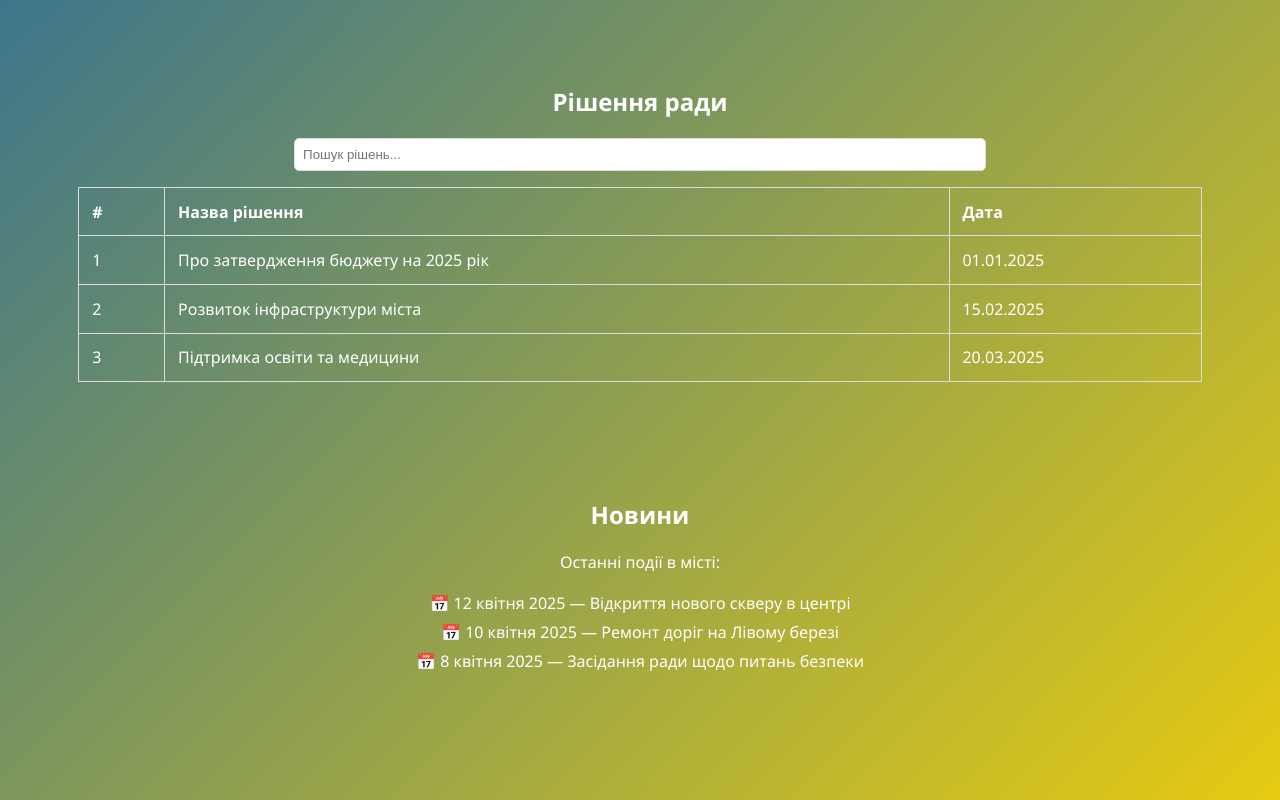
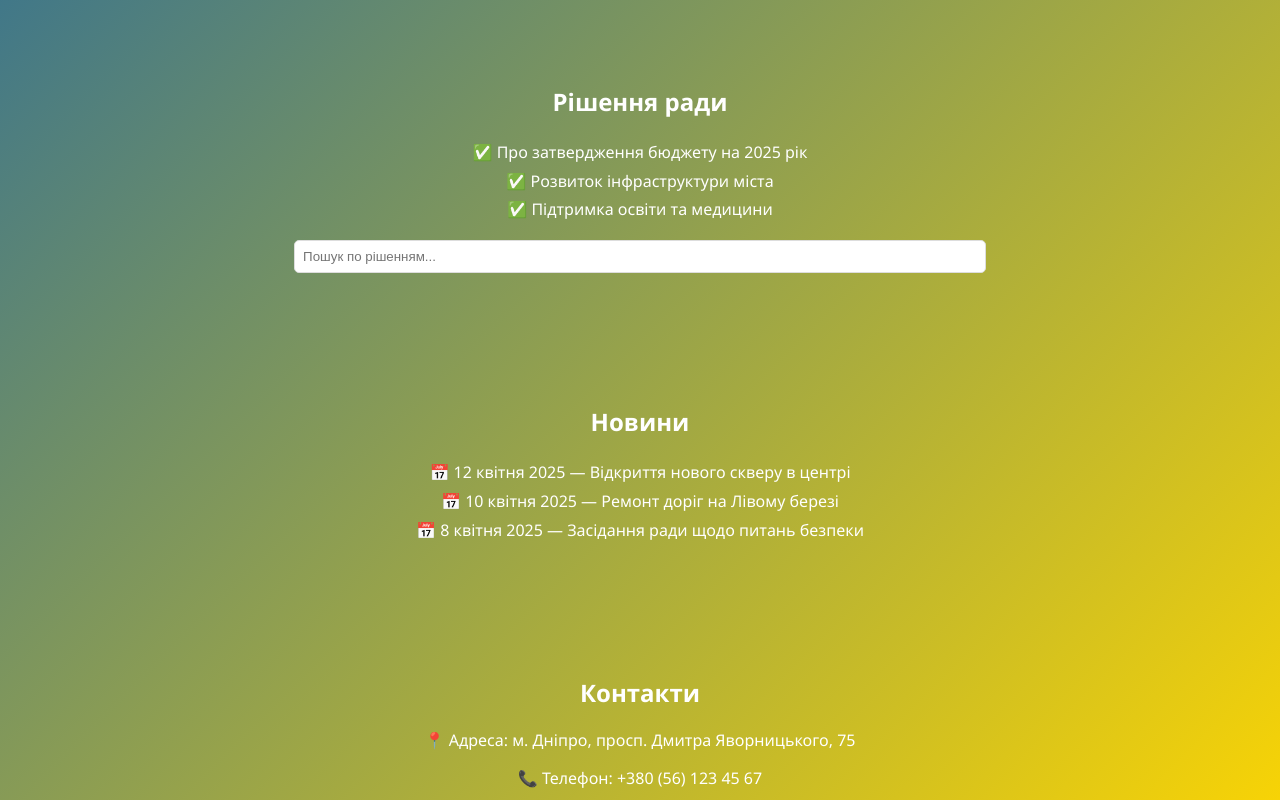
Before and after one commit to YuraBandera/ukraine-gta-MRD, a plain HTML site: page index.html in a window 1280 px wide. Shown: the part 740-1540 px from the top of the page. Drawn offline with nearby package versions, Linux system fonts and the light colour scheme.

Commit message:
Update index.html

```diff
--- a/index.html
+++ b/index.html
@@ -4,9 +4,15 @@
     <meta charset="UTF-8" />
     <meta name="viewport" content="width=device-width, initial-scale=1.0" />
     <title>Міська Рада Дніпра</title>
+
+    <!-- Підключення стилів -->
     <link rel="stylesheet" href="css/style.css" />
+
+    <!-- Підключення бібліотеки для анімацій AOS -->
+    <link href="https://unpkg.com/aos@2.3.1/dist/aos.css" rel="stylesheet">
+
+    <!-- Підключення JavaScript для змінної теми та інших функцій -->
     <script src="js/script.js" defer></script>
-    <link href="https://unpkg.com/aos@2.3.1/dist/aos.css" rel="stylesheet">
 </head>
 <body>
     <header>
@@ -22,13 +28,16 @@
                     <li><a href="#contacts">Контакти</a></li>
                 </ul>
             </nav>
-            <div class="theme-toggle">
-                <button id="theme-btn">🌙 / ☀️</button>
-            </div>
+        </div>
+
+        <!-- Кнопка для зміни теми -->
+        <div class="theme-toggle">
+            <button id="theme-btn">🌙 / ☀️</button>
         </div>
     </header>
 
     <main>
+        <!-- Розділ "Головна" -->
         <section id="home" class="section" data-aos="fade-up">
             <div class="container">
                 <h2>Вітаємо у Дніпровській Міській Раді</h2>
@@ -37,6 +46,7 @@
             </div>
         </section>
 
+        <!-- Розділ "Про місто" -->
         <section id="about" class="section" data-aos="fade-right">
             <div class="container">
                 <h2>Про місто</h2>
@@ -44,44 +54,26 @@
             </div>
         </section>
 
+        <!-- Розділ "Рішення ради" -->
         <section id="decisions" class="section" data-aos="fade-left">
             <div class="container">
                 <h2>Рішення ради</h2>
-                <input type="text" id="searchInput" placeholder="Пошук рішень..." />
-                <p id="searchResult"></p>
-                <table id="decisionsTable">
-                    <thead>
-                        <tr>
-                            <th>#</th>
-                            <th>Назва рішення</th>
-                            <th>Дата</th>
-                        </tr>
-                    </thead>
-                    <tbody>
-                        <tr>
-                            <td>1</td>
-                            <td>Про затвердження бюджету на 2025 рік</td>
-                            <td>01.01.2025</td>
-                        </tr>
-                        <tr>
-                            <td>2</td>
-                            <td>Розвиток інфраструктури міста</td>
-                            <td>15.02.2025</td>
-                        </tr>
-                        <tr>
-                            <td>3</td>
-                            <td>Підтримка освіти та медицини</td>
-                            <td>20.03.2025</td>
-                        </tr>
-                    </tbody>
-                </table>
+                <ul class="decisions-list">
+                    <li>✅ Про затвердження бюджету на 2025 рік</li>
+                    <li>✅ Розвиток інфраструктури міста</li>
+                    <li>✅ Підтримка освіти та медицини</li>
+                </ul>
+                <div>
+                    <input type="text" id="searchInput" placeholder="Пошук по рішенням..." />
+                    <p id="searchResult"></p>
+                </div>
             </div>
         </section>
 
+        <!-- Розділ "Новини" -->
         <section id="news" class="section" data-aos="fade-up">
             <div class="container">
                 <h2>Новини</h2>
-                <p>Останні події в місті:</p>
                 <ul class="news-list">
                     <li>📅 12 квітня 2025 — Відкриття нового скверу в центрі</li>
                     <li>📅 10 квітня 2025 — Ремонт доріг на Лівому березі</li>
@@ -90,6 +82,7 @@
             </div>
         </section>
 
+        <!-- Розділ "Контакти" -->
         <section id="contacts" class="section" data-aos="zoom-in">
             <div class="container">
                 <h2>Контакти</h2>
@@ -100,12 +93,8 @@
         </section>
     </main>
 
-    <footer>
-        <p>© 2025 Міська Рада Дніпра. Усі права захищено.</p>
-    </footer>
-
+    <!-- Підключення скриптів для анімацій AOS -->
     <script src="https://unpkg.com/aos@2.3.1/dist/aos.js"></script>
     <script>AOS.init();</script>
-    <script src="js/script.js"></script>
 </body>
 </html>
```
